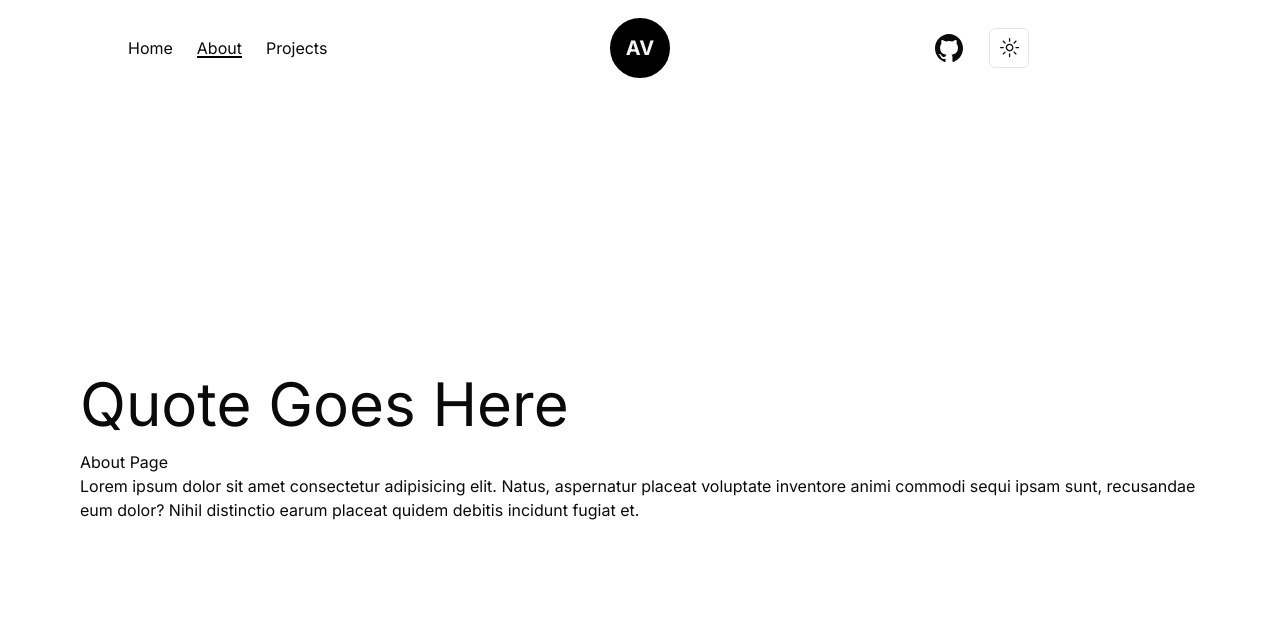
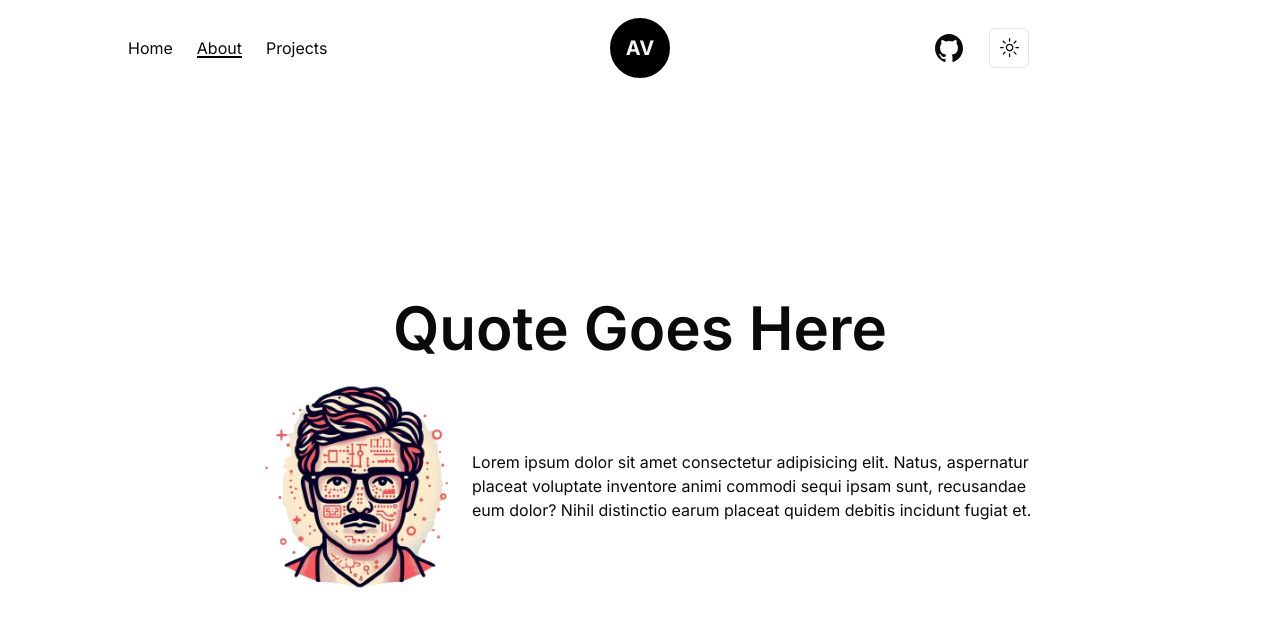
Before and after one commit to Jell13/andrew-valdivia-portfolio, a Next.js app: page /about in a window 1280 px wide. Shown: the top 626 px of the page. Built offline with nearby package versions, Linux system fonts and the light colour scheme.

Commit message:
added a bit into the about page

```diff
--- a/app/_components/Navbar.jsx
+++ b/app/_components/Navbar.jsx
@@ -49,7 +49,7 @@ const Navbar = () => {
           ))}
         </nav>
         <div className='w-1/3 flex items-center justify-center'>
-          <Link href="/" className='w-16 h-16 bg-black hover:bg-blue-500 ease-in duration-300 dark:text-light text-light rounded-full flex items-center justify-center font-bold text-xl border-2 border-white'>AV</Link>
+          <Link href="/" className='w-16 h-16 bg-black hover:bg-blue-700 ease-in duration-300 dark:text-light text-light rounded-full flex items-center justify-center font-bold text-xl border-2 border-white'>AV</Link>
         </div>
 
         <nav className='w-1/3 md:flex hidden justify-center items-center gap-6'>
--- a/app/_components/TransitionEffect.jsx
+++ b/app/_components/TransitionEffect.jsx
@@ -4,7 +4,7 @@ const TransitionEffect = () => {
   return (
     <>
       <AnimatePresence mode='wait'>
-        <motion.div className='fixed top-0 bottom-0 right-full w-screen h-screen z-30 bg-cyan-500'
+        <motion.div className='fixed top-0 bottom-0 right-full w-screen h-screen z-30 bg-blue-700 bg-blue'
         initial={{x:"100%", width:"100%"}}
         animate={{x:"0%", width:"0%"}}
         exit={{x:["0%", "100%"], width:["0%", "100%"]}}
--- a/app/about/page.jsx
+++ b/app/about/page.jsx
@@ -1,18 +1,22 @@
 "use client"
 
 import TransitionEffect from '@app/_components/TransitionEffect'
+import Image from 'next/image'
 import React from 'react'
 
 const About = () => {
   return (
     <>
       <TransitionEffect/>
-      <div className='w-full h-full px-20 flex items-center'>
-        <div className='flex flex-col'>
-          <h1 className='text-6xl mb-4'>Quote Goes Here</h1>
-          <div>
-            <p>About Page</p>
-            <p>Lorem ipsum dolor sit amet consectetur adipisicing elit. Natus, aspernatur placeat voluptate inventore animi commodi sequi ipsam sunt, recusandae eum dolor? Nihil distinctio earum placeat quidem debitis incidunt fugiat et.</p>
+      <div className='w-full h-full px-20 flex flex-col items-center justify-center'>
+         <h1 className='text-6xl mb-4 font-semibold'>Quote Goes Here</h1>
+        <div className='flex justify-center items-center'>
+          <Image className='w-1/5' src="/about.jpg" width={100} height={100}/>
+          <div className='flex flex-col w-1/2'>
+            <div>
+
+              <p>Lorem ipsum dolor sit amet consectetur adipisicing elit. Natus, aspernatur placeat voluptate inventore animi commodi sequi ipsam sunt, recusandae eum dolor? Nihil distinctio earum placeat quidem debitis incidunt fugiat et.</p>
+            </div>
           </div>
         </div>
       </div>
```
Also changed, not shown: public/about.jpg (added).
